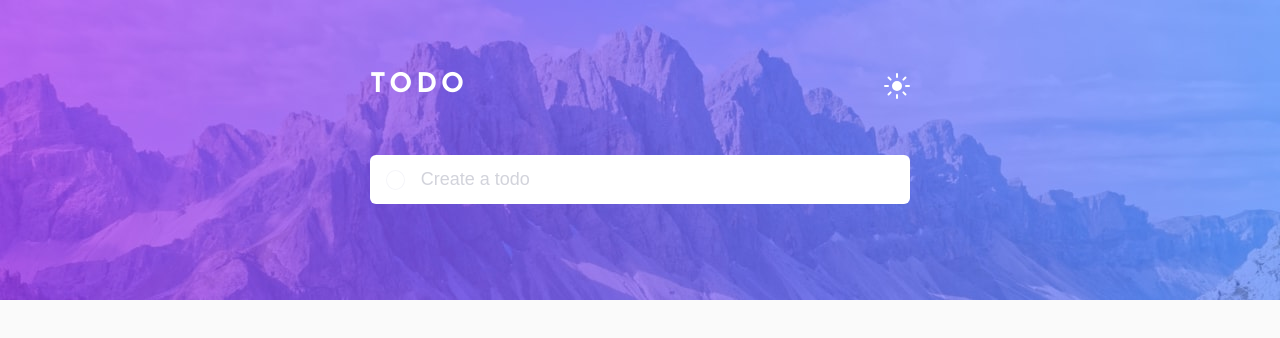
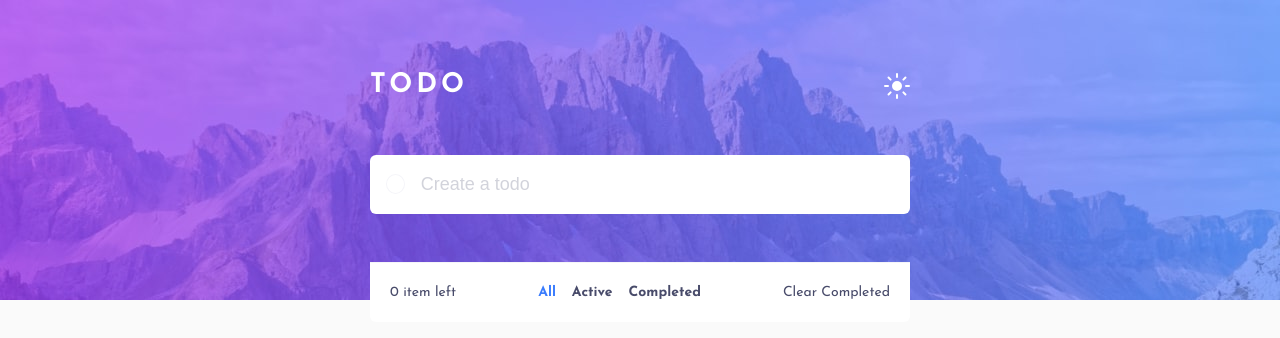
Before and after one commit to mrvicthor/angular-todo-app, an Angular app: page / in a window 1280 px wide. Shown: the top 338 px of the page. Built offline with nearby package versions, Linux system fonts and the light colour scheme.

Commit message:
fix spacing

```diff
--- a/src/app/components/todo-input/todo-input.component.css
+++ b/src/app/components/todo-input/todo-input.component.css
@@ -5,7 +5,7 @@ form {
   display: flex;
   align-items: center;
   gap: 1rem;
-  padding: 0.5rem 1rem;
+  padding: 0.8rem 1rem;
   border-radius: 6px;
   overflow: hidden;
 }
--- a/src/app/components/todo-list/todo-list.component.css
+++ b/src/app/components/todo-list/todo-list.component.css
@@ -1,7 +1,8 @@
 ul {
   list-style: none;
   margin-top: 3rem;
-  border-radius: 6px;
+  border-top-right-radius: 6px;
+  border-top-left-radius: 6px;
 }
 
 .list-items {
@@ -49,6 +50,15 @@ input[type="radio"] {
   cursor: pointer;
   height: 0;
   width: 0;
+}
+
+section {
+  border-bottom-left-radius: 6px;
+  border-bottom-right-radius: 6px;
+}
+
+.hide-if-todo {
+  margin-top: 3rem;
 }
 
 .checkmark {
--- a/src/app/components/todo-list/todo-list.component.html
+++ b/src/app/components/todo-list/todo-list.component.html
@@ -1,5 +1,5 @@
 <ul
-  *ngIf="todos.length > 0"
+  *ngIf="todos.length > 0 && todos.length"
   cdkDropList
   (cdkDropListDropped)="drop($event)"
   [ngClass]="{ 'form-bg-dark': toggleBgColor, 'form-bg-light': !toggleBgColor }"
@@ -29,9 +29,13 @@
       ><img src="../../../assets/images/icon-cross.svg" alt="icon-cross"
     /></span>
   </li>
-  <li
+</ul>
+<section class="hide-if-todo" *ngIf="!todos.length"></section>
+<section
   class="filter-container"
   [ngClass]="{
+    'form-bg-dark': toggleBgColor,
+    'form-bg-light': !toggleBgColor,
     'filter-container-dark': toggleBgColor,
     'filter-container-light': !toggleBgColor,
     'filter-border-top-light ': !toggleBgColor,
@@ -44,26 +48,23 @@
   </div>
   <div class="filter-navigator">
     <span
-        [class.active]="activeFilter.value === 'All'"
+      [class.active]="activeFilter.value === FilterState.ALL"
       (click)="setActive(FilterState.ALL)"
       >All</span
     >
     <span
-        [class.active]="activeFilter.value === 'Active'"
+      [class.active]="activeFilter.value === FilterState.ACTIVE"
       (click)="setActive(FilterState.ACTIVE)"
       >Active</span
     >
     <span
-        [class.active]="activeFilter.value === 'Completed'"
+      [class.active]="activeFilter.value === FilterState.COMPLETED"
       (click)="setActive(FilterState.COMPLETED)"
       >Completed</span
     >
   </div>
-    <div class="delete-todo" (click)="clearCompletedTodo()">
-      Clear Completed
-    </div>
-  </li>
-</ul>
+  <div class="delete-todo" (click)="clearCompletedTodo()">Clear Completed</div>
+</section>
 <div
   class="is-mobile-up"
   [ngClass]="{
```
Lines whose indentation alone changed are shown as unchanged.
